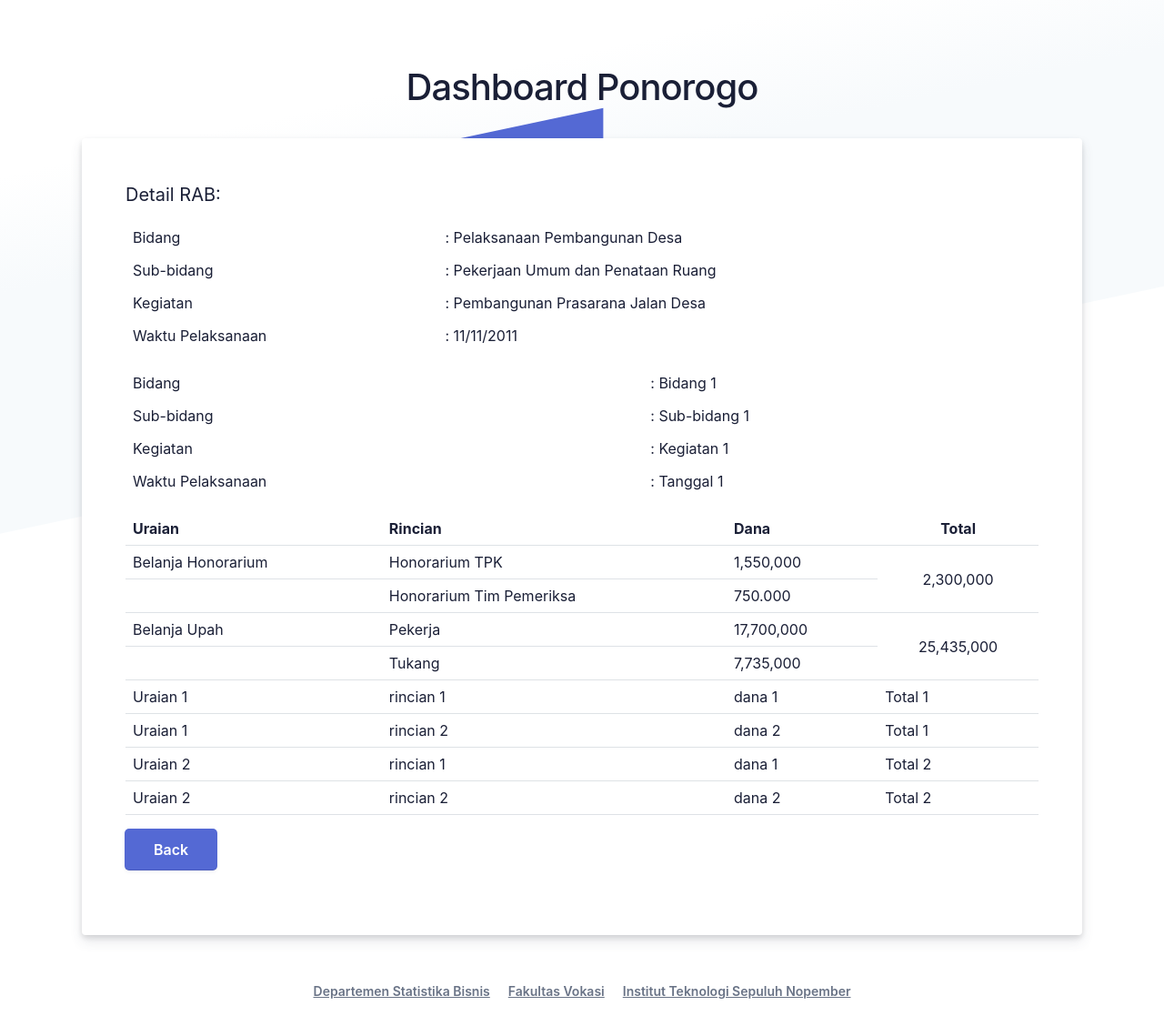
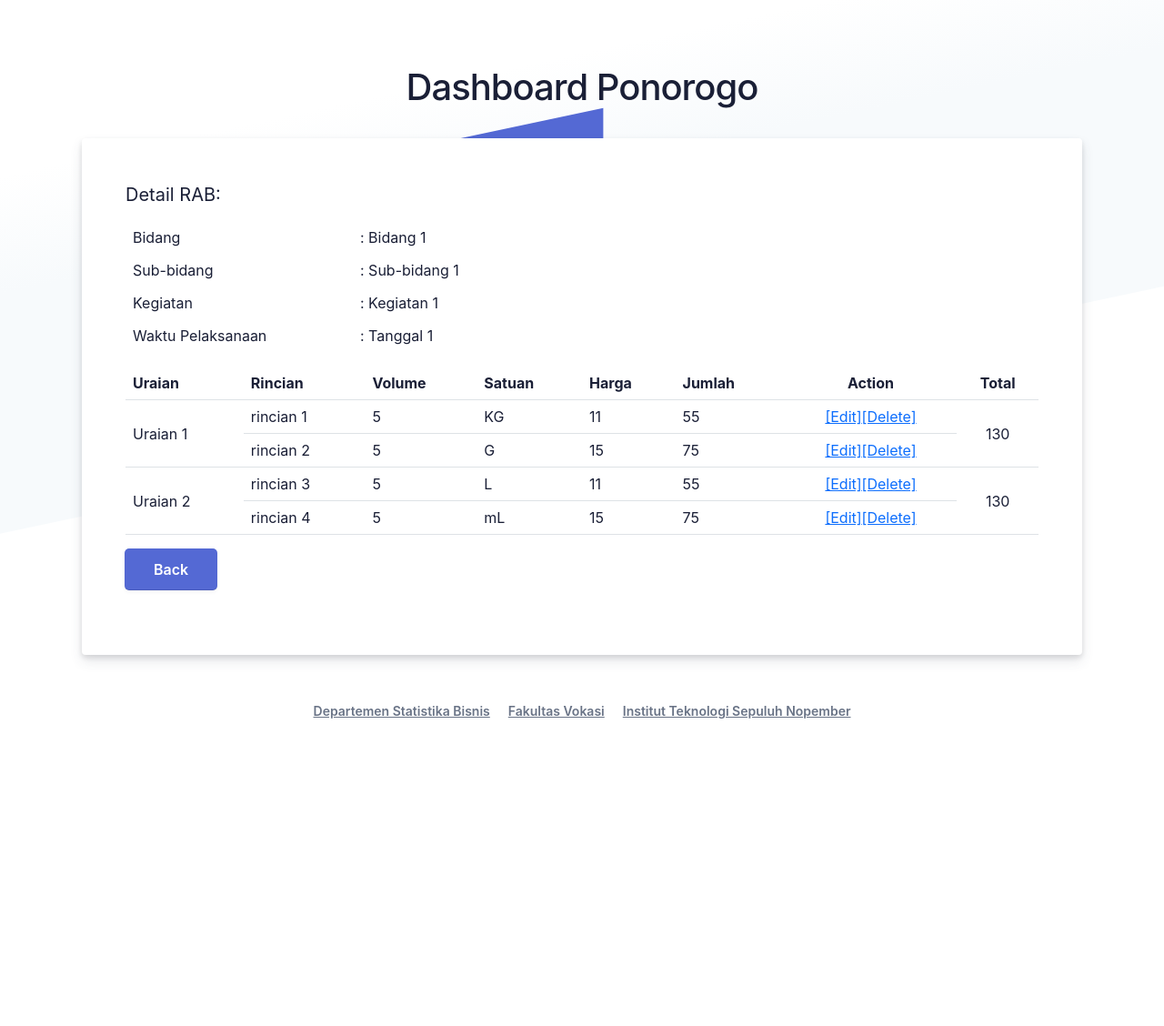
Before and after one commit to Amru052/Dashboard-Ponorogo, a PHP site: page /detail.php in a window 1280 px wide. Shown: the whole page at 91% size. After the commit the page ends 790 px from the top, so only its background shows below. Run offline with PHP 8.4, Linux system fonts and the light colour scheme.

Commit message:
Memperbaiki detail.php agar berfungsi

```diff
--- a/detail.php
+++ b/detail.php
@@ -11,15 +11,13 @@ $data3 = array("nama_bidang"=>"Bidang 1",
             "nama_keg"=>"Kegiatan 1",
             "tanggal"=>"Tanggal 1",
             "data_uraian"=>[array("nama_uraian"=>"Uraian 1",
-                                  "total"=>" Total 1",
-                                  "data_rincian"=>[array("nama_rincian"=>"rincian 1","dana_rincian"=>"dana 1"),
-                                                   array("nama_rincian"=>"rincian 2","dana_rincian"=>"dana 2")
+                                  "data_rincian"=>[array("nama_rincian"=>"rincian 1","harga"=>11,"volume"=>5,"satuan"=>"KG"),
+                                                   array("nama_rincian"=>"rincian 2","harga"=>15,"volume"=>5,"satuan"=>"G")
                                                    ]
                                   ),
                             array("nama_uraian"=>"Uraian 2",
-                                  "total"=>" Total 2",
-                                  "data_rincian"=>[array("nama_rincian"=>"rincian 1","dana_rincian"=>"dana 1"),
-                                                   array("nama_rincian"=>"rincian 2","dana_rincian"=>"dana 2")
+                                  "data_rincian"=>[array("nama_rincian"=>"rincian 3","harga"=>11,"volume"=>5,"satuan"=>"L"),
+                                                   array("nama_rincian"=>"rincian 4","harga"=>15,"volume"=>5,"satuan"=>"mL")
                                                    ]
                                  )
                             ]
@@ -71,35 +69,16 @@ $data3 = array("nama_bidang"=>"Bidang 1",
               <table class="table table-borderless">
                     <tbody>
                     <tr>
-                        <td scope='row'>Bidang</td>
-                        <td scope='col'>: Pelaksanaan Pembangunan Desa</td>
+                        <td style = 'width:250px' scope='row'>Bidang</td>
+                        <td scope='col'>: <?php echo $data3["nama_bidang"]; ?></td>
                     </tr>
                     <tr>
                         <td scope='row'>Sub-bidang</td>
-                        <td scope='col'>: Pekerjaan Umum dan Penataan Ruang</td>
+                        <td scope='col'>: <?php echo $data3["nama_sub"]; ?></td>
                     </tr>
                     <tr>
                         <td scope='row'>Kegiatan</td>
-                        <td scope='col'>: Pembangunan Prasarana Jalan Desa</td>
-                    </tr>
-                    <tr>
-                        <td scope='row'>Waktu Pelaksanaan</td>
-                        <td scope='col'>: 11/11/2011</td>
-                    </tr>
-              </table>
-              <table class="table table-borderless">
-                    <tbody>
-                    <tr>
-                        <td scope='row'>Bidang</td>
-                        <td scope='col'>: <?php echo $data3["nama_bidang"]; ?> </td>
-                    </tr>
-                    <tr>
-                        <td scope='row'>Sub-bidang</td>
-                        <td scope='col'>: <?php echo $data3["nama_sub"]; ?> </td>
-                    </tr>
-                    <tr>
-                        <td scope='row'>Kegiatan</td>
-                        <td scope='col'>: <?php echo $data3["nama_keg"]; ?> </td>
+                        <td scope='col'>: <?php echo $data3["nama_keg"]; ?></td>
                     </tr>
                     <tr>
                         <td scope='row'>Waktu Pelaksanaan</td>
@@ -111,56 +90,54 @@ $data3 = array("nama_bidang"=>"Bidang 1",
                     <tr>
                     <th scope="col">Uraian</th>
                     <th scope="col">Rincian</th>
-                    <th scope="col">Dana</th>
+                    <th scope="col">Volume</th>
+                    <th scope="col">Satuan</th>
+                    <th scope="col">Harga</th>
+                    <th scope="col">Jumlah</th>
+                    <th style = "text-align: center" scope="col">Action</th>
                     <th scope="col" style='text-align: center'>Total</th>
                     </tr>
                     </thead>
                     <tbody>
-                    <tr>
-                        <td scope='col'>Belanja Honorarium</td>
-                        <td scope='col'>Honorarium TPK</td>
-                        <td scope='col'>1,550,000</td>
-                        <td rowspan="2" scope="col" style='text-align: center; vertical-align: middle'>2,300,000</td>
-                    </tr>
-                    <tr>
-                        <td scope='col'></td>
-                        <td scope='col'>Honorarium Tim Pemeriksa</td>
-                        <td scope='col'>750.000</td>
-                    </tr>
-                    <tr>
-                        <td scope='col'>Belanja Upah</td>
-                        <td scope='col'>Pekerja</td>
-                        <td scope='col'>17,700,000</td>
-                        <td rowspan="2" scope="col" style='text-align: center; vertical-align: middle'>25,435,000</td>
-                    </tr>
-                    <tr>
-                        <td scope='col'></td>
-                        <td scope='col'>Tukang</td>
-                        <td scope='col'>7,735,000</td>
-                    </tr>
                     <?php
-                      for ($x1 = 0; $x1 < 2; $x1++) {
-	                      for ($x2 = 0; $x2 < 2; $x2++) {
-		                      echo "<tr>
-                          <td>";
-                          echo $data3["data_uraian"][$x1]["nama_uraian"];
-                          echo "</td>
-                          <td> ";
-                          echo $data3["data_uraian"][$x1]["data_rincian"][$x2]["nama_rincian"];
-                          echo "</td>
-                          <td> ";
-                          echo $data3["data_uraian"][$x1]["data_rincian"][$x2]["dana_rincian"];
-                          echo "</td>
-                          <td> ";
-                          echo $data3["data_uraian"][$x1]["total"];
-                          echo "</td>
-                          </tr>" ;
-	                      }
-                      }
-?>
+                      foreach ($data3['data_uraian'] as $uraian) {
+                        $temp1=1;
+                        $total=0;
+                        foreach ($uraian['data_rincian'] as $rincian) {
+                          $temp3 = $rincian['volume']*$rincian['harga'];
+                          $total=$total+$temp3;
+                        };
+                        foreach ($uraian['data_rincian'] as $rincian) {
+                          $temp2 = count($uraian["data_rincian"]);
+                          $temp3 = $rincian['volume']*$rincian['harga'];
+                          if ($temp1 == 1) {
+                            echo "<tr>";
+                              echo "<td style = 'vertical-align: middle' rowspan=$temp2 scope='row'>" . $uraian['nama_uraian'] . "</td>";
+                              echo "<td scope='row'>" . $rincian['nama_rincian'] . "</td>";
+                              echo "<td scope='row'>" . $rincian['volume'] . "</td>";
+                              echo "<td scope='row'>" . $rincian['satuan'] . "</td>";
+                              echo "<td scope='row'>" . $rincian['harga'] . "</td>";
+                              echo "<td scope='row'>" . $temp3 . "</td>";
+                              echo "<td style = 'text-align: center' scope='row'><a href='table2.php?id={}'>[Edit]</a><a href='table2.php?id={}'>[Delete]</a></td>";
+                              echo "<td style = 'text-align: center; vertical-align: middle' rowspan=$temp2 scope='row'>" . $total . "</td>";
+                            echo "</tr>";
+                            $temp1 = $temp1+1;
+                          } else {
+                              echo "<tr>";
+                              echo "<td scope='row'>" . $rincian['nama_rincian'] . "</td>";
+                              echo "<td scope='row'>" . $rincian['volume'] . "</td>";
+                              echo "<td scope='row'>" . $rincian['satuan'] . "</td>";
+                              echo "<td scope='row'>" . $rincian['harga'] . "</td>";
+                              echo "<td scope='row'>" . $temp3 . "</td>";
+                              echo "<td style = 'text-align: center' scope='row'><a href='table2.php?id={}'>[Edit]</a><a href='table2.php?id={}'>[Delete]</a></td>";
+                              echo "</tr>";
+                          }
+                        };
+                      };
+                    ?>
                     </table>
                 <div class="field padding-bottom--24" style="width: 100px;">
-                  <input class="btn btn-primary" type="submit" name="Back" value="Back" onclick="parent.location='table.php'">
+                  <input class="btn btn-primary" type="submit" name="Back" value="Back" onclick="parent.location='table2.php'">
                 </div>
             </div>
           </div>
```
